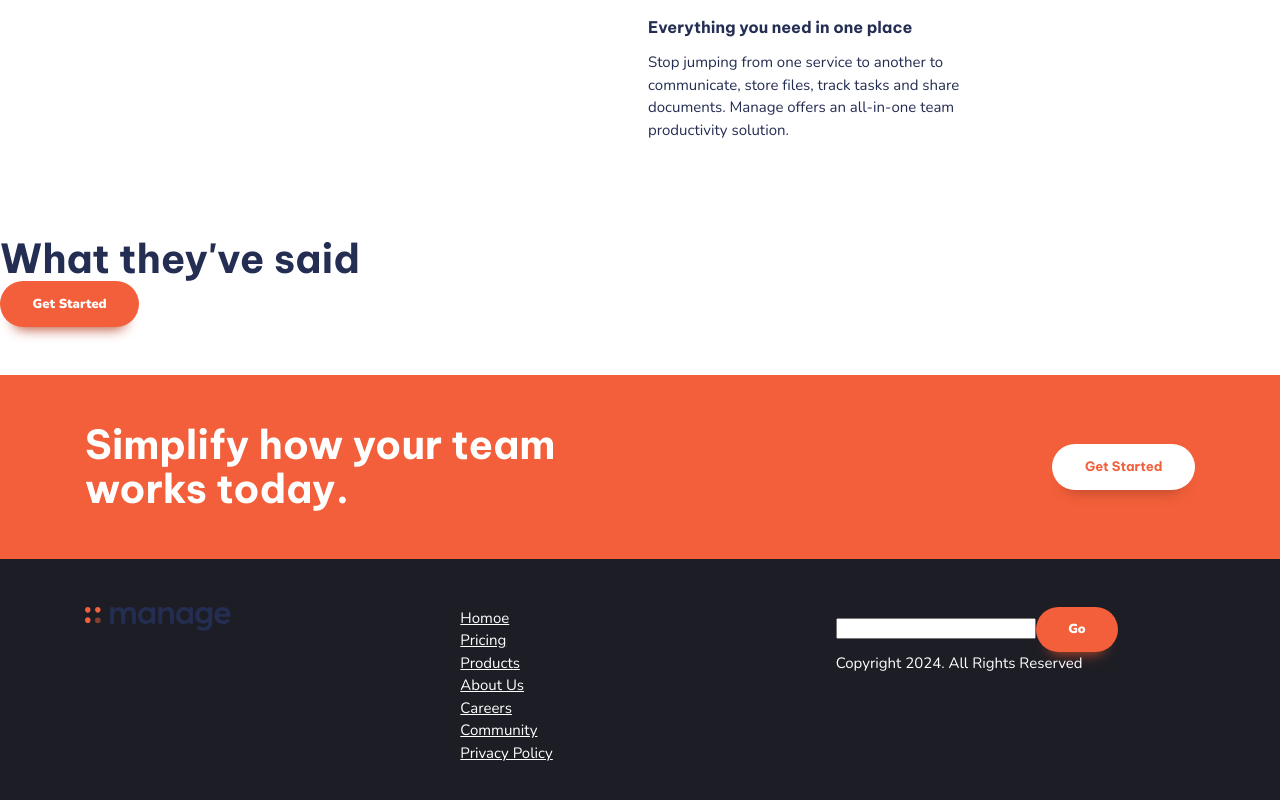
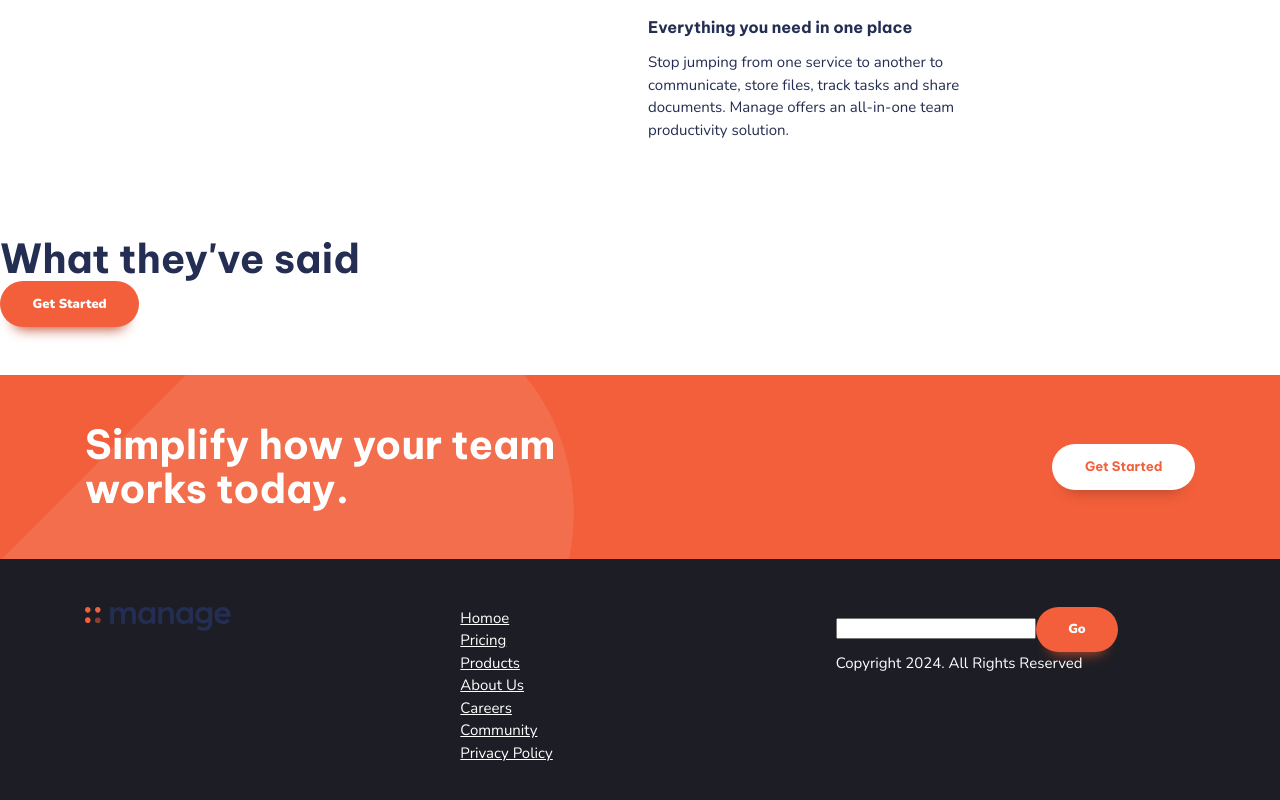
Before and after one commit to pravinkori/fem-manage-landing-page, a React (Vite) app: page / in a window 1280 px wide. Shown: the part 1033-1833 px from the top of the page. Built offline with nearby package versions, Linux system fonts and the light colour scheme.

Commit message:
style: add background pattern to cta component for visual appeal

```diff
--- a/src/components/CTA/CTA.module.css
+++ b/src/components/CTA/CTA.module.css
@@ -1,3 +1,20 @@
+.cta {
+  position: relative;
+  isolation: isolate;
+}
+
+.cta::before {
+  content: "";
+  position: absolute;
+  z-index: -1;
+  inset: 0;
+  background-image: url("/src/assets/images/bg-tablet-pattern.svg"),
+    url("/src/assets/images/bg-tablet-pattern.svg");
+  background-position: -15rem -5rem, 90rem -40rem;
+  background-repeat: no-repeat;
+  opacity: 0.1;
+}
+
 .justify-self-end {
   justify-self: end;
 }
--- a/src/components/CTA/CTA.tsx
+++ b/src/components/CTA/CTA.tsx
@@ -5,7 +5,7 @@ import Button from "../Button/Button";
 function CTA() {
   return (
     <section
-      className={`cta | ff-accent bg-accent-400 text-neutral-100 padding-block-700`}
+      className={`${styles.cta} | ff-accent bg-accent-400 text-neutral-100 padding-block-700`}
     >
       <div className={`container`}>
         <div className={`even-columns ${styles["vertical-align-center"]}`}>
```
